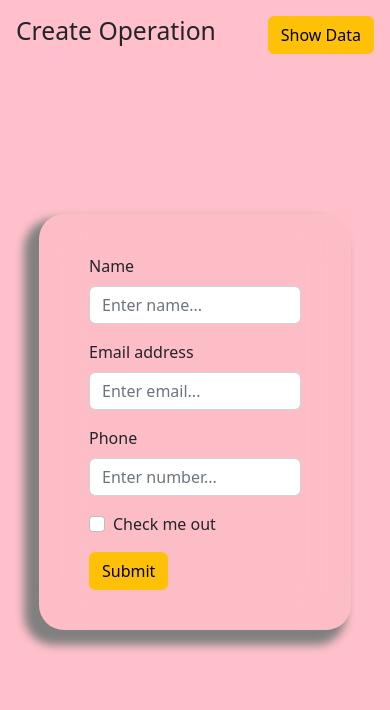
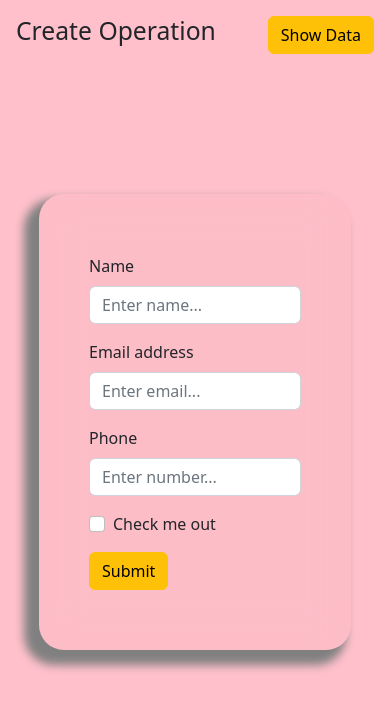
Before and after one commit to Mdsamir92/crud-app, a React (Create React App) app: page / in a window 390 px wide. Shown: the top 710 px of the page. Built offline with nearby package versions, Linux system fonts and the light colour scheme.

Commit message:
Update App.css

```diff
--- a/src/App.css
+++ b/src/App.css
@@ -24,7 +24,7 @@ transform: translate(-50%, -50%);
     background: rgba(231, 170, 170, 0.1);
     box-shadow: -10px 10px 10px 5px grey;
     backdrop-filter: blur(20px);
-    padding: 40px 50px;
+    padding: 60px 50px;
     -webkit-backdrop-filter: blur(8px);
     border-radius: 25px;
     width: 80%;
```
